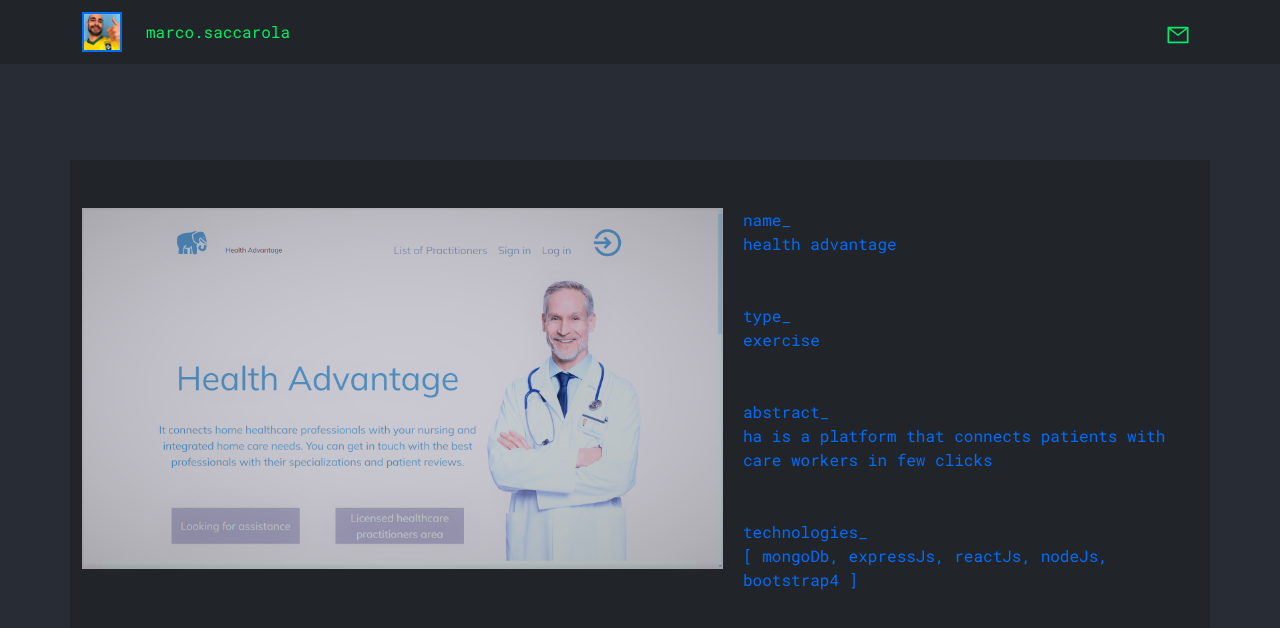
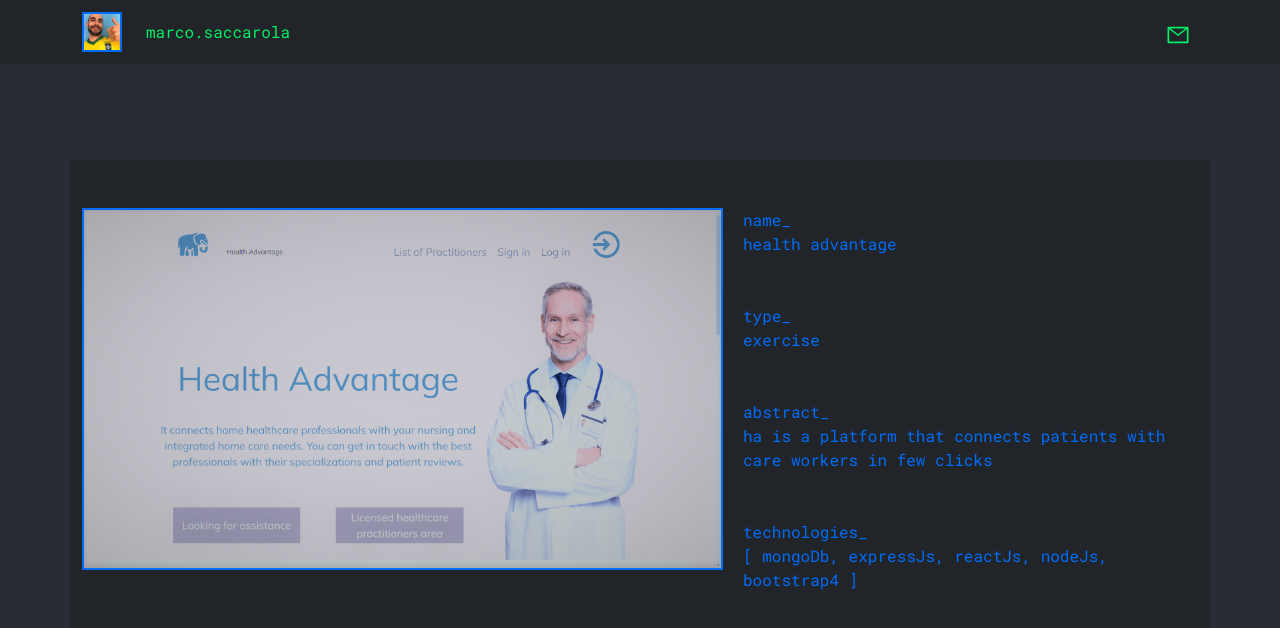
Before and after one commit to marcosaccarola/Portfolio, a React (Create React App) app: page / in a window 1280 px wide. Shown: the top 628 px of the page. Built offline with nearby package versions, Linux system fonts and the light colour scheme.

Commit message:
deploying borders

```diff
--- a/src/components/000.css
+++ b/src/components/000.css
@@ -45,7 +45,7 @@
 }
 .border-blue {
   border-style: solid;
-  border-width: 1px;
+  border-width: 2px;
   border-color: #006cfa;
 }
 
--- a/src/components/200-Central.jsx
+++ b/src/components/200-Central.jsx
@@ -8,7 +8,7 @@ const Central=()=>{
             <Container className='bg-dark con'>
                 <Row className='text-blue'>
                     <Col lg={7} className='box-little'>
-                        <Image src={ha} className='img-fluid my-5' />
+                        <Image src={ha} className='img-fluid border-blue my-5' />
                     </Col>
                     {/* <Col xs={6} className='box-little row  px-5'>
                     </Col> */}
```
